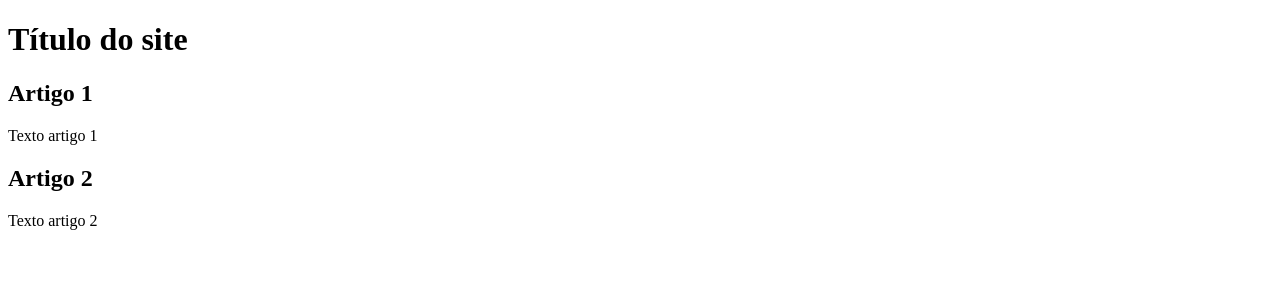
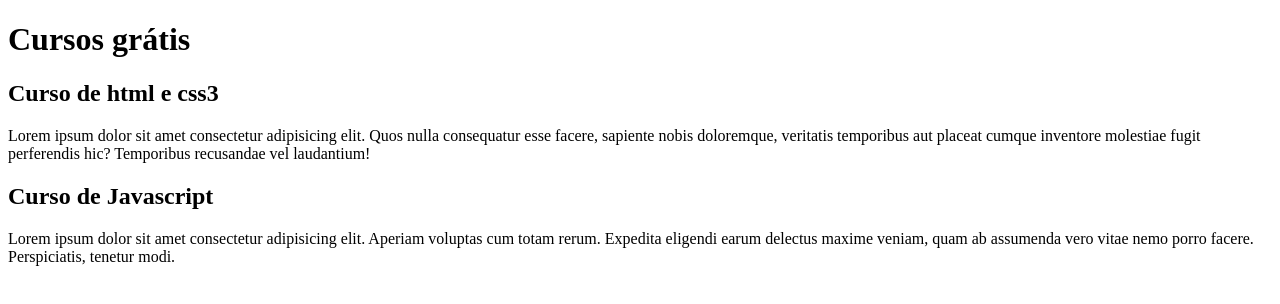
Before and after one commit to thaisramosp/projeto-site, a plain HTML site: page index.html in a window 1280 px wide. Drawn offline with Linux system fonts and the light colour scheme.

Commit message:
Comecei a escrever o conteúdo

```diff
--- a/index.html
+++ b/index.html
@@ -8,15 +8,15 @@
   <body>
     <main>
       <header>
-        <h1>Título do site</h1>
+        <h1>Cursos  grátis</h1>
       </header>
       <article>
-        <h2>Artigo 1</h2>
-        <p>Texto artigo 1</p>
+        <h2>Curso de html e css3</h2>
+        <p>Lorem ipsum dolor sit amet consectetur adipisicing elit. Quos nulla consequatur esse facere, sapiente nobis doloremque, veritatis temporibus aut placeat cumque inventore molestiae fugit perferendis hic? Temporibus recusandae vel laudantium!</p>
       </article>
       <article>
-        <h2>Artigo 2</h2>
-        <p>Texto artigo 2</p>
+        <h2>Curso de Javascript</h2>
+        <p>Lorem ipsum dolor sit amet consectetur adipisicing elit. Aperiam voluptas cum totam rerum. Expedita eligendi earum delectus maxime veniam, quam ab assumenda vero vitae nemo porro facere. Perspiciatis, tenetur modi.</p>
       </article>
     </main>
   </body>
```
